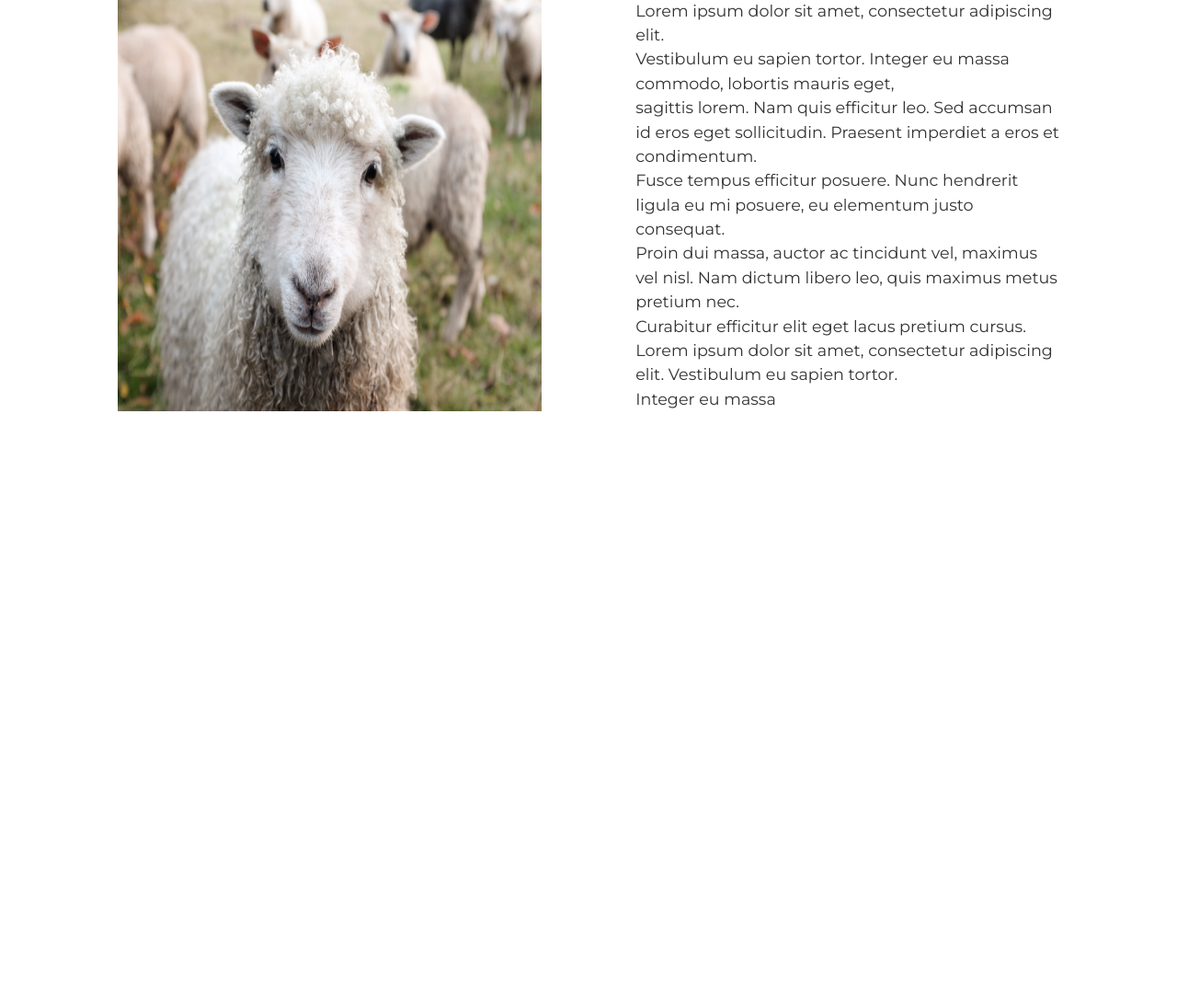
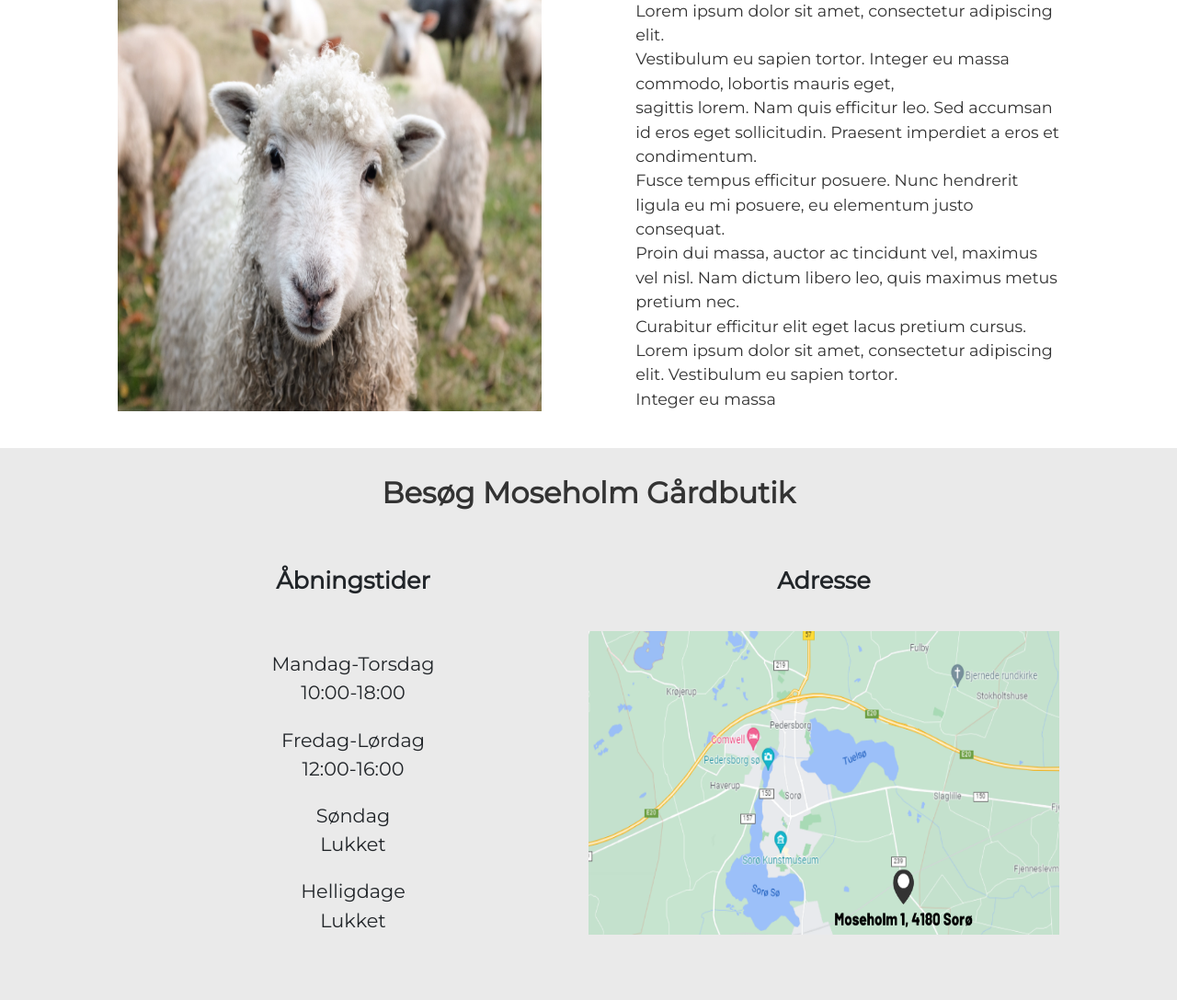
Before and after one commit to Lasboi/Moseholm, a PHP site: page / in a window 1280 px wide. Shown: the part 2018-3105 px from the top of the page at 92% size. Before the commit the page ends 2465 px from the top, so only its background shows below. Run offline with PHP 8.4, Linux system fonts and the light colour scheme; style sheets or scripts are compiled from the project's sources; some libraries are stand-ins or nearby versions.

Commit message:
Enkelte rettelser

```diff
--- a/css/styles.scss
+++ b/css/styles.scss
@@ -202,7 +202,7 @@ a:active{
 	margin-bottom: 20px;
 }
 
-.valuePointsHeader{
+.centeredHeader{
 	text-align: center;
 	font-size: 2em;
 	font-weight: 600;
@@ -270,3 +270,51 @@ a:active{
 	font-size: 1.7em;
 	font-weight: 600;
 }
+
+// ** Visit Moseholm **
+.visitContentWrapper{
+	margin-top: 40px;
+	width: 100%;
+	height: 600px;
+	background-color: rgba(51, 51, 51, 0.1);
+}
+
+.visitHeaderWrap{
+	margin-left: 10%;
+	margin-right: 10%;
+	display: flex;
+	justify-content: space-evenly;
+}
+
+.visitHeaderText{
+	margin-top: 60px;
+	text-align: center;
+	font-size: 1.6em;
+	font-weight: 600;
+	width: 50%;
+}
+
+.visitContentWrap{
+	margin-top: 40px;
+	margin-right: 10%;
+	margin-left: 10%;
+	display: flex;
+}
+
+.visitTimes{
+	width: 50%;
+	text-align: center;
+	margin-right: auto;
+	margin-left: auto;
+}
+
+.visitTimes p{
+	margin-top: 20px;
+	font-size: 1.3em;
+}
+
+.visitImage{
+	width: 50%;
+	margin-left: auto;
+	margin-right: auto;
+}
--- a/hero_button.php
+++ b/hero_button.php
@@ -3,7 +3,7 @@
 echo'
 
     <div class="heroWrapper">
-        <img src="images/moseholm_hero" alt="Moseholm gård" class="heroImage">
+        <img src="images/moseholm_hero.jpg" alt="Moseholm gård" class="heroImage">
         <h1 class="heroHeadline">Moseholm Gårdbutik</h1>
         <a href="#" class="heroButton"><p id="heroButtonText">Se hvad vi tilbyder</p></a>
     </div>
--- a/index.php
+++ b/index.php
@@ -37,7 +37,7 @@
 </div>
 
 <div class="valuePointsWrapper">
-    <h2 class="valuePointsHeader">Hvorfor vælge Moseholm?</h2>
+    <h2 class="centeredHeader">Hvorfor vælge Moseholm?</h2>
     <div class="valueIconsWrap">
         <div class="valueItem">
             <img src="images/salgspointe.png" alt="Salgspointe Moseholm" class="valueImage">
@@ -82,6 +82,8 @@
     </div>
 </div>
 
+<?php include 'visit.php';?>
+
 <script src="node_modules/bootstrap/dist/js/bootstrap.bundle.min.js"></script>
 </body>
 </html>
--- /dev/null
+++ b/visit.php
@@ -0,0 +1,22 @@
+<?php
+echo '
+    <div class="visitContentWrapper">
+        <h2 class="centeredHeader">Besøg Moseholm Gårdbutik</h2>
+
+        <div class="visitHeaderWrap">
+            <h3 class="visitHeaderText">Åbningstider</h3>
+            <h3 class="visitHeaderText">Adresse</h3>
+        </div>
+
+        <div class="visitContentWrap">
+            <div class="visitTimes">
+            <p>Mandag-Torsdag<br>10:00-18:00</p>
+            <p>Fredag-Lørdag<br>12:00-16:00</p>
+            <p>Søndag<br>Lukket</p>
+            <p>Helligdage<br>Lukket</p>
+            </div>
+            <img src="images/moseholm-kort.png" alt="Moseholm Adresse" class="visitImage">
+        </div>
+    </div>
+'
+?>
```
Also changed, not shown: images/moseholm-kort.png (added).
